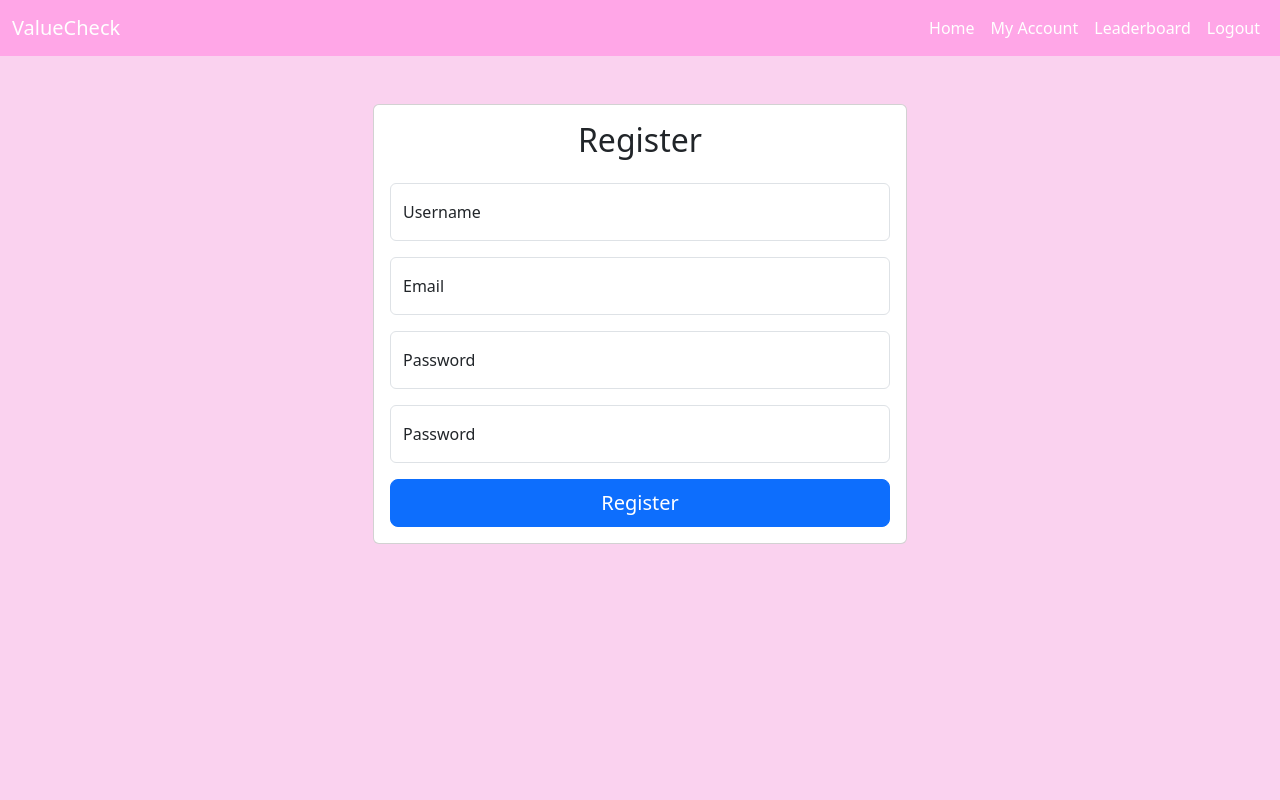
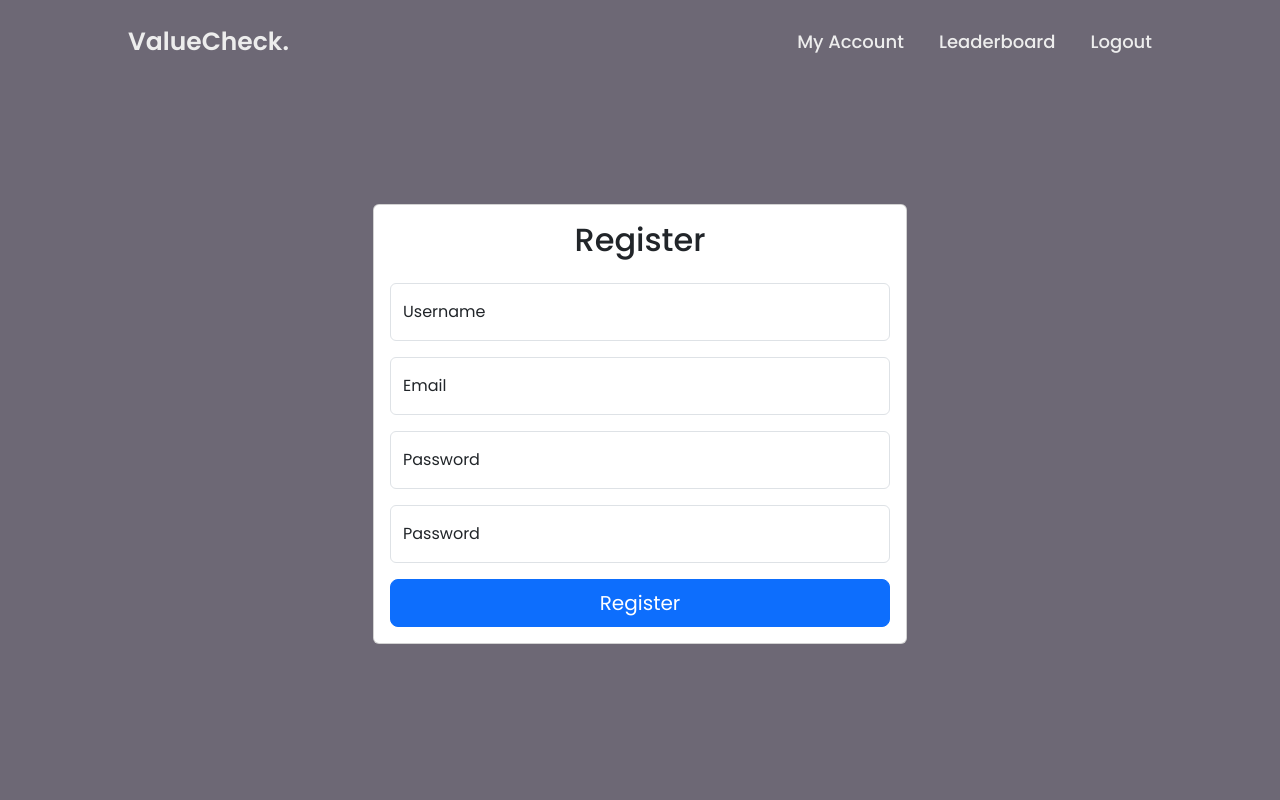
Before and after one commit to OllieForrest/GroupProject, a Python web app: template app/templates/register.html in a window 1280 px wide. Run offline with Jinja, Linux system fonts and the light colour scheme; the template is opened without the code that fills it: most values are stand-ins (such as "Sample title", 1, 10 or a date in 2020); form fields are guessed from the names that the template uses.

Commit message:
Landing page has now been integrated, all the colouring of all the templates are now in order, added some nice fonts, register now has javascript to remove bugs that had overlay floating label on top of the inputs, all of the buttons are now linked to each pages

```diff
--- a/app/routes.py
+++ b/app/routes.py
@@ -8,6 +8,8 @@ from app.models import User
 
 
 @app.route('/')
+def landingpage():
+    return render_template('landingpage.html', title='ValueCheck')
 @app.route('/index')
 @login_required
 def index():
--- a/app/templates/base.html
+++ b/app/templates/base.html
@@ -13,44 +13,78 @@
     <link href="https://cdn.jsdelivr.net/npm/bootstrap@5.3.0-alpha1/dist/css/bootstrap.min.css" rel="stylesheet">
 
     <style>
+        @import url('https://fonts.googleapis.com/css2?family=Poppins:ital,wght@0,100;0,200;0,300;0,400;0,500;0,600;0,700;0,800;0,900;1,100;1,200;1,300;1,400;1,500;1,600;1,700;1,800;1,900&family=Roboto:ital,wght@0,100;0,300;0,400;0,500;0,700;0,900;1,100;1,300;1,400;1,500;1,700;1,900&display=swap" rel="stylesheet');
+
+        *{
+            margin: 0;
+            padding: 0;
+        box-sizing: border-box;
+            font-family: 'Poppins', sans-serif;
+        }
+
         body {
-            padding-top: 0;
-            background-color: #fad2ef;
-          }
-        .navbar {
-          background-color: #ffa6e7;
+            background: #6d6875;
+            color: ededed;
+
         }
-        .navbar-nav .nav-link {
-            color: white;
+
+        .header{
+            position: fixed;
+            top: 0;
+            left: 0;
+            width: 100%;
+            padding: 20px 10%;
+            background: transparent;
+            display: flex;
+            justify-content: space-between;
+            align-items: center;
+            z-index: 100;
+
+        }
+
+        .logo{
+            font-size: 25px;
+            color: #ededed;
+            text-decoration: none;
+            font-weight: 600;
+        }
+
+        .navbar a {
+            font-size: 18px;
+            color: #ededed;
+            text-decoration: none;
+            font-weight: 500;
+            margin-left: 35px;
+            transition: .3s;
+        }
+
+        .navbar a:hover,
+        .navbar a.active {
+            color: #FFCDB2;
+
         }
       </style>
 
 </head>
 <body>
-    <nav class="navbar navbar-expand-lg navbar-dark">
-        <div class="container-fluid">
-            <a class="navbar-brand" href="{{ url_for('index') }}">ValueCheck</a>
-            <button class="navbar-toggler" type="button" data-bs-toggle="collapse" data-bs-target="#navbarNav" aria-controls="navbarNav" aria-expanded="false" aria-label="Toggle navigation">
-                <span class="navbar-toggler-icon"></span>
-            </button>
-            <div class="collapse navbar-collapse justify-content-end" id="navbarNav">
-                <ul class="navbar-nav">
-                    <li class="nav-item">
-                        <a class="nav-link" href="{{ url_for('index') }}">Home</a>
-                    </li>
-                    {% if current_user.is_anonymous %}
-                    <li class="nav-item">
-                        <a class="nav-link" href="{{ url_for('login') }}">Login</a>
-                    </li>
-                    {% else %}
-                        <a class="nav-link" href="{{ url_for('my_account', username=current_user.username)}}">My Account<a>
-                        <a class="nav-link" href="{{ url_for('leaderboard')}}">Leaderboard<a>
-                        <a class="nav-link" href="{{ url_for('logout')}}">Logout<a>
-                    {% endif %}
-                </ul>
-            </div>
-        </div>
-    </nav>
+    <header class="header">
+        <a href="/" class="logo">ValueCheck.</a>
+
+        <nav class="navbar">
+            {% if current_user.is_anonymous %}
+            <a href="{{ url_for('index') }}" class="active">Home</a>
+            <a href="#">About</a>
+            <a href="#">Contact</a>
+            {% else %}
+            <a href="{{ url_for('my_account', username=current_user.username) }}">My Account</a>
+            <a href="{{ url_for('leaderboard') }}">Leaderboard</a>
+            <a href="{{ url_for('logout') }}">Logout</a>
+            {% endif %}
+
+        </nav>
+
+    </header>
+
 
 
     {% with messages = get_flashed_messages() %}
--- a/app/templates/index.html
+++ b/app/templates/index.html
@@ -1,12 +1,12 @@
 {% extends "base.html" %}
 
 {% block content %}
-    <h1>Hi, {{ current_user.username }}!</h1>
+
 
     <div class="container">
         <div class="row">
           <div class="col-lg-12 text-center mt-5">
-            <h1>Welcome to ValueCheck Group Project</h1>
+            <h1>Hi, {{ current_user.username }}!</h1>
             <p class="lead">Guess the price correctly and earn points!</p>
           </div>
         </div>
--- a/app/templates/login.html
+++ b/app/templates/login.html
@@ -2,7 +2,7 @@
 
 {% block content %}
 <div class="container">
-    <div class="row justify-content-center">
+    <div class="row justify-content-center align-items-center" style="min-height: 100vh;">
         <div class="col-md-6">
             <div class="card">
                 <div class="card-body">
--- a/app/templates/register.html
+++ b/app/templates/register.html
@@ -2,7 +2,7 @@
 
 {% block content %}
 <div class="container">
-    <div class="row justify-content-center">
+    <div class="row justify-content-center align-items-center" style="min-height: 100vh;">
         <div class="col-md-6">
             <div class="card mt-5">
                 <div class="card-body">
@@ -10,33 +10,33 @@
                     <form action="" method="post">
                         {{ form.hidden_tag() }}
                         <div class="form-floating mb-3">
-                            {{ form.username.label(class="form-label") }}
-                            {{ form.username(class="form-control") }}
-                        </div>
+                            {{ form.username.label(class="form-label", id="username-label") }}
+                            {{ form.username(class="form-control", id="username-input") }}
                             {% for error in form.username.errors %}
                             <div class="text-danger">{{ error }}</div>
                             {% endfor %}
+                        </div>
                         <div class="form-floating mb-3">
-                            {{ form.email.label(class="form-label") }}
-                            {{ form.email(class="form-control") }}
-                        </div>
+                            {{ form.email.label(class="form-label", id="email-label") }}
+                            {{ form.email(class="form-control", id="email-input") }}
                             {% for error in form.email.errors %}
                             <div class="text-danger">{{ error }}</div>
                             {% endfor %}
+                        </div>
                         <div class="form-floating mb-3">
-                            {{ form.password.label(class="form-label") }}
-                            {{ form.password(class="form-control") }}
-                        </div>
+                            {{ form.password.label(class="form-label", id="password-label") }}
+                            {{ form.password(class="form-control", id="password-input") }}
                             {% for error in form.password.errors %}
                             <div class="text-danger">{{ error }}</div>
                             {% endfor %}
+                        </div>
                         <div class="form-floating mb-3">
-                            {{ form.password2.label(class="form-label") }}
-                            {{ form.password2(class="form-control") }}
-                        </div>
+                            {{ form.password2.label(class="form-label", id="password2-label") }}
+                            {{ form.password2(class="form-control", id="password2-input") }}
                             {% for error in form.password2.errors %}
                             <div class="text-danger">{{ error }}</div>
                             {% endfor %}
+                        </div>
                         <div class="d-grid">
                             <button type="submit" class="btn btn-primary btn-lg">Register</button>
                         </div>
@@ -46,4 +46,47 @@
         </div>
     </div>
 </div>
+
+<script>
+    // Attach event listener to username input field
+    document.getElementById("username-input").addEventListener("input", function() {
+        var label = document.getElementById("username-label");
+        if (this.value === "") {
+            label.innerHTML = "Username";
+        } else {
+            label.innerHTML = "";
+        }
+    });
+
+    // Attach event listener to email input field
+    document.getElementById("email-input").addEventListener("input", function() {
+        var label = document.getElementById("email-label");
+        if (this.value === "") {
+            label.innerHTML = "Email";
+        } else {
+            label.innerHTML = "";
+        }
+    });
+
+    // Attach event listener to password input field
+    document.getElementById("password-input").addEventListener("input", function() {
+        var label = document.getElementById("password-label");
+        if (this.value === "") {
+            label.innerHTML = "Password";
+        } else {
+            label.innerHTML = "";
+        }
+    });
+
+    // Attach event listener to password2 input field
+    document.getElementById("password2-input").addEventListener("input", function() {
+        var label = document.getElementById("password2-label");
+        if (this.value === "") {
+            label.innerHTML = "Confirm Password";
+        } else {
+            label.innerHTML = "";
+        }
+    });
+</script>
+
 {% endblock %}
```
Also changed, not shown: app/templates/landingpage.html (+129 -7 lines). Lines whose indentation alone changed are shown as unchanged.
